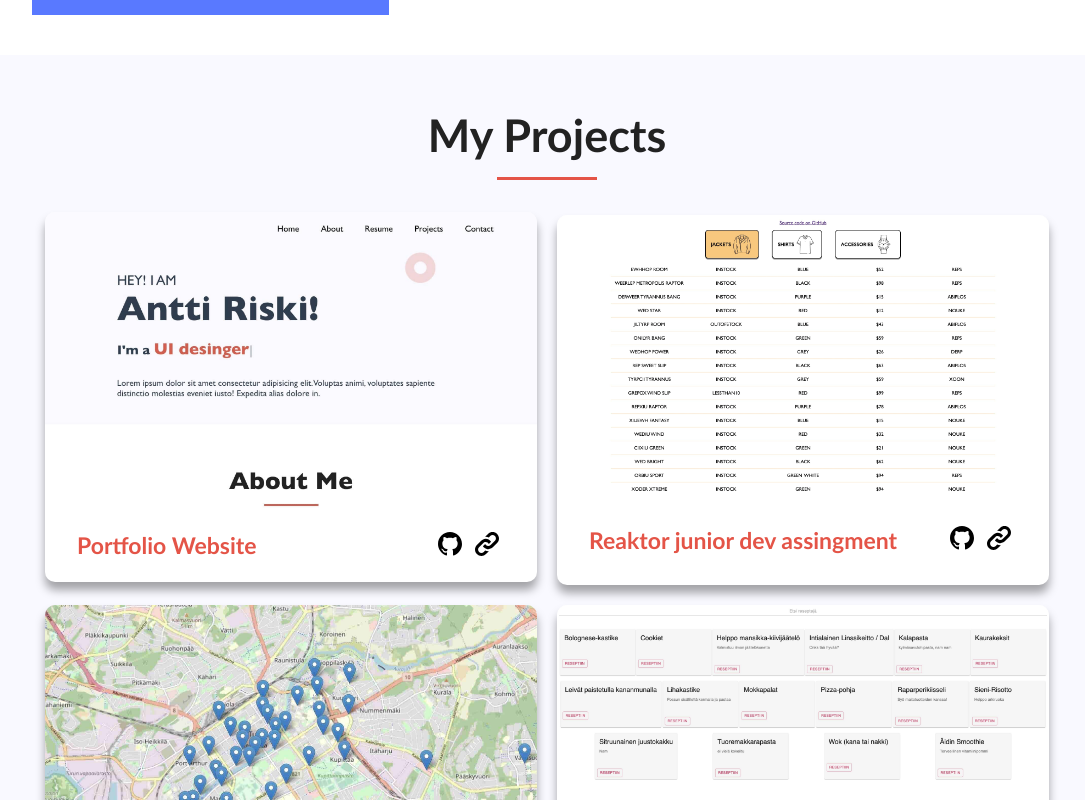
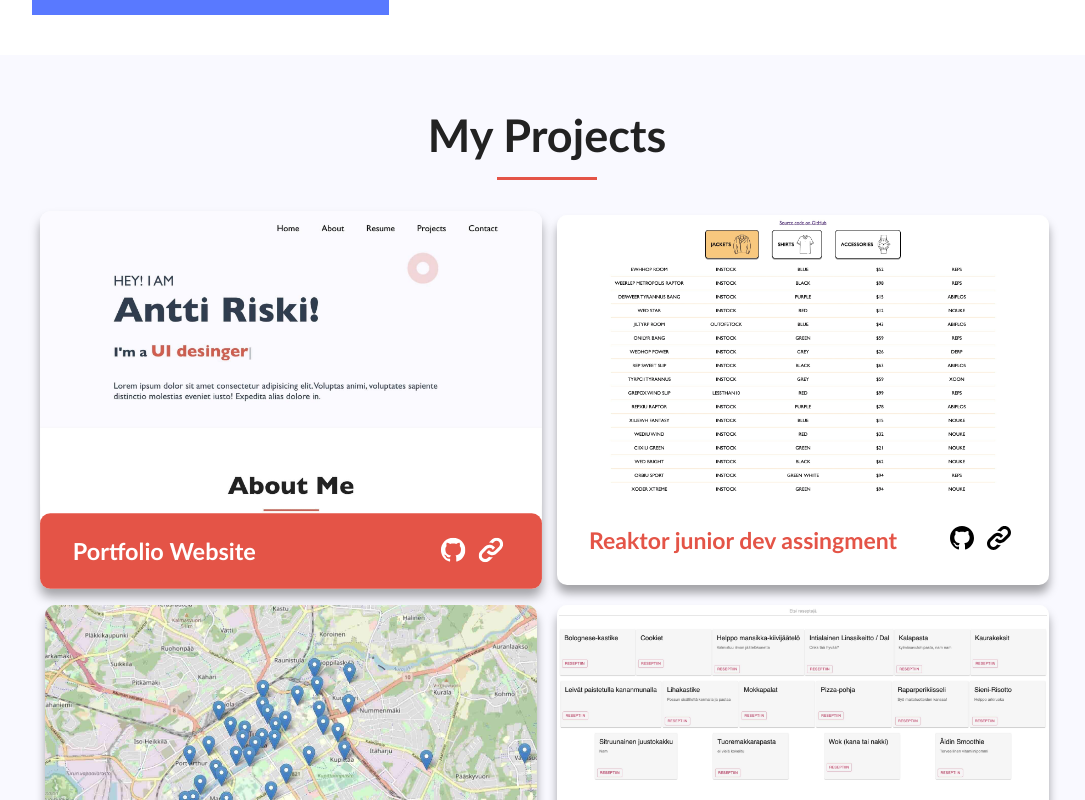
Before and after one commit to anttiriski/portfolio-website, a Vue app: page / in a window 1280 px wide. In both pictures the pointer is over the element 384 px from the left and 1585 px from the top of the page. Shown: the part 1185-1985 px from the top of the page, without its empty margins (93-1178 px from the left). Built offline with nearby package versions, Linux system fonts and the light colour scheme; what vue-typed-js would draw is missing.

Commit message:
Added hover animation on cards

```diff
--- a/src/components/ProjectModal.vue
+++ b/src/components/ProjectModal.vue
@@ -141,7 +141,17 @@ export default {
 }
 
 .project-content:hover {
-  transform: translateY(-3px);
+  transform: scale(1.02);
+}
+
+.project-content:hover .project-information {
+  background-color: #e45447;
+  border-radius: 10px;
+  color: white;
+}
+
+.project-content:hover .project-links a {
+  fill: white;
 }
 
 .image img {
@@ -178,15 +188,17 @@ export default {
 .project-information {
   display: flex;
   justify-content: space-between;
-  margin: 0rem 2rem;
+  padding: 0rem 2rem;
   color: #e45447;
   flex: 1;
   align-items: center;
+  transition: 0.3s;
 }
 
 .project-links {
   display: flex;
   align-items: center;
+  transition: 0.3s;
 }
 .project-links a {
   margin: 0 0.4rem;
--- a/src/sections/Resume.vue
+++ b/src/sections/Resume.vue
@@ -69,19 +69,24 @@ export default {
 .grid-container {
   display: grid;
   grid-template-columns: 0.3fr 1fr 1fr 1fr 1fr 0.3fr;
-  grid-template-rows: 0.6fr 0.4fr 1fr 0.3fr;
   gap: 20px 20px;
   grid-template-areas:
     ". Work Work Education Education ."
-    ". Work Work Education Education ."
-    ". Expertises Expertises Expertises Expertises ."
     ". Expertises Expertises Expertises Expertises .";
 }
 .card {
   text-align: left;
-  padding: 2rem;
+  padding: 1rem 2rem;
   border-radius: 10px;
   box-shadow: 0 8px 10px 0px rgba(0, 0, 0, 0.35);
+  transition: 0.3s;
+}
+.card:hover {
+  background-color: #e45447;
+  color: white;
+}
+.card:hover .highlight {
+  color: white;
 }
 .Work {
   grid-area: Work;
@@ -106,6 +111,7 @@ export default {
 }
 .paragraph {
   text-align: left;
+  margin: 0;
 }
 .card-header {
   margin: 0;
```
Also changed, not shown: src/assets/dot-grid.png (added).
